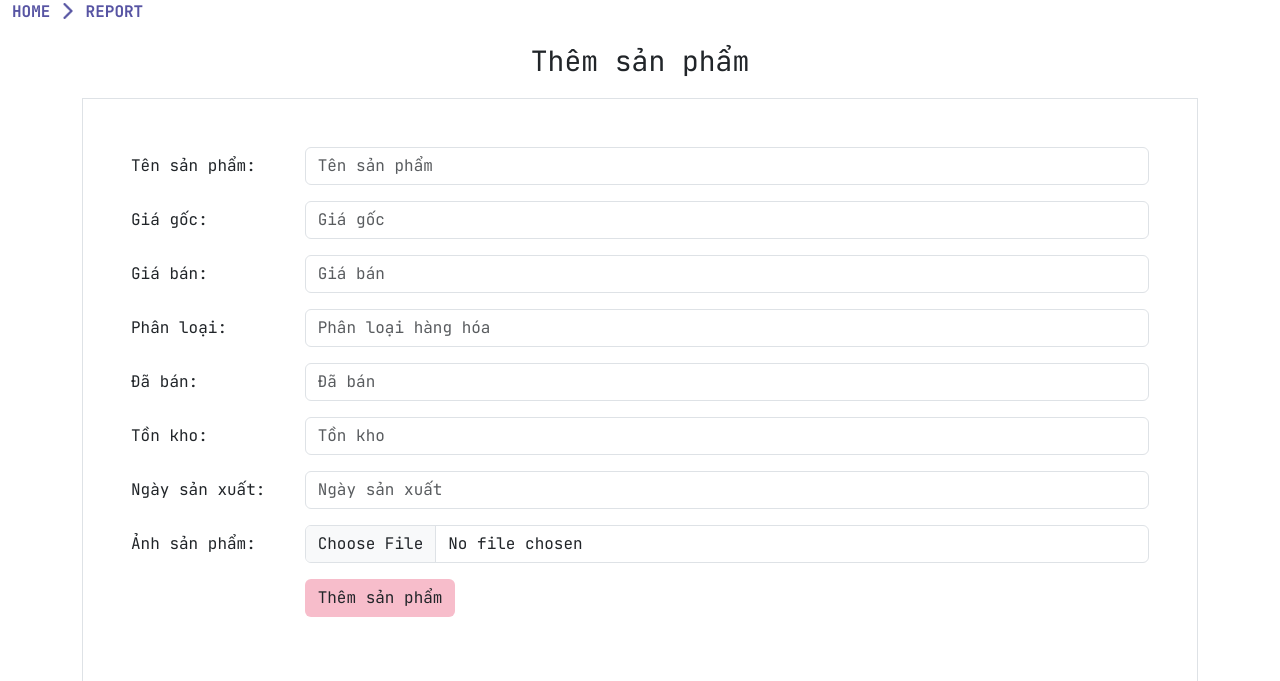
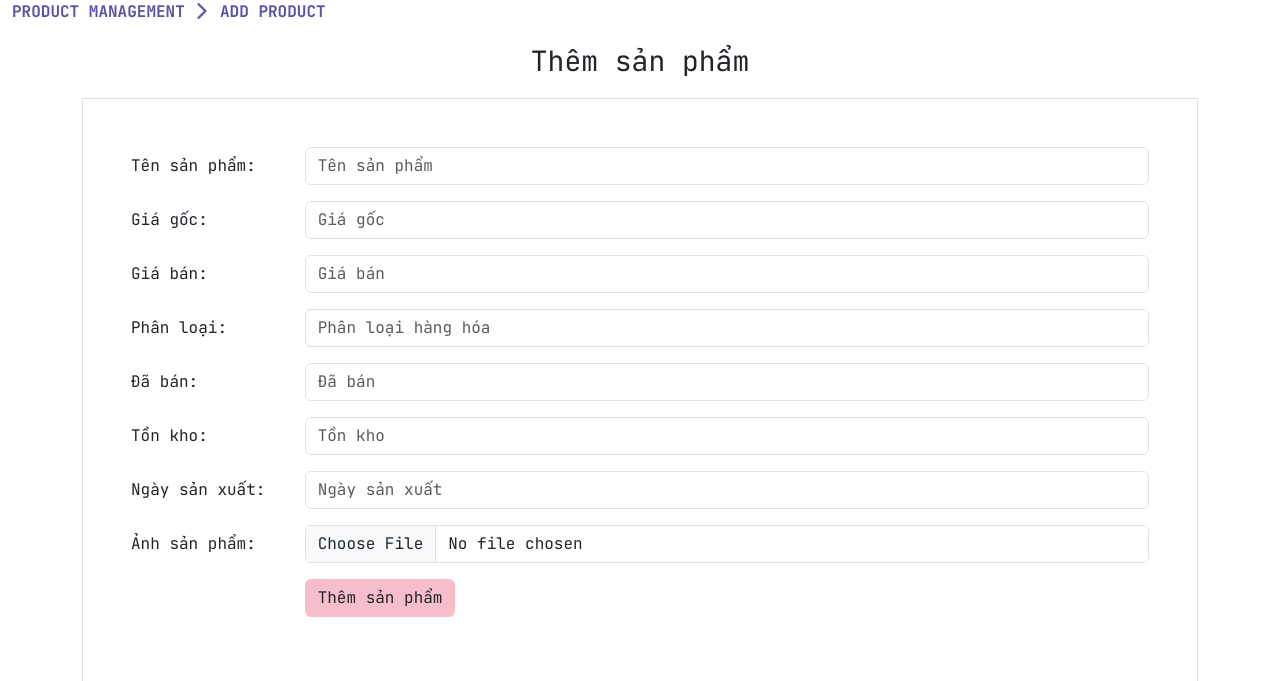
Before and after one commit to BanhMiRuoc/PhoneWebsite, a PHP site: page /phone/ in a window 1280 px wide. Shown: the part 72-753 px from the top of the page. Run offline with PHP 8.4, Linux system fonts and the light colour scheme; a stand-in replaces the project's code that opens the database connection; some libraries are stand-ins or nearby versions; some web fonts are replaced.

Commit message:
fix add_product page

```diff
--- a/pages/add_product.php
+++ b/pages/add_product.php
@@ -2,9 +2,9 @@
     <div class="row container">
         <div class="address container">
         <p class="login-address-content text-uppercase fw-bold">
-            HOME
+            Product Management
             <img src="assets/images/next.png" alt="icon next" class="icon-next mb-1">
-            Report
+            Add Product
         </p>
         </div>
     </div>
```
